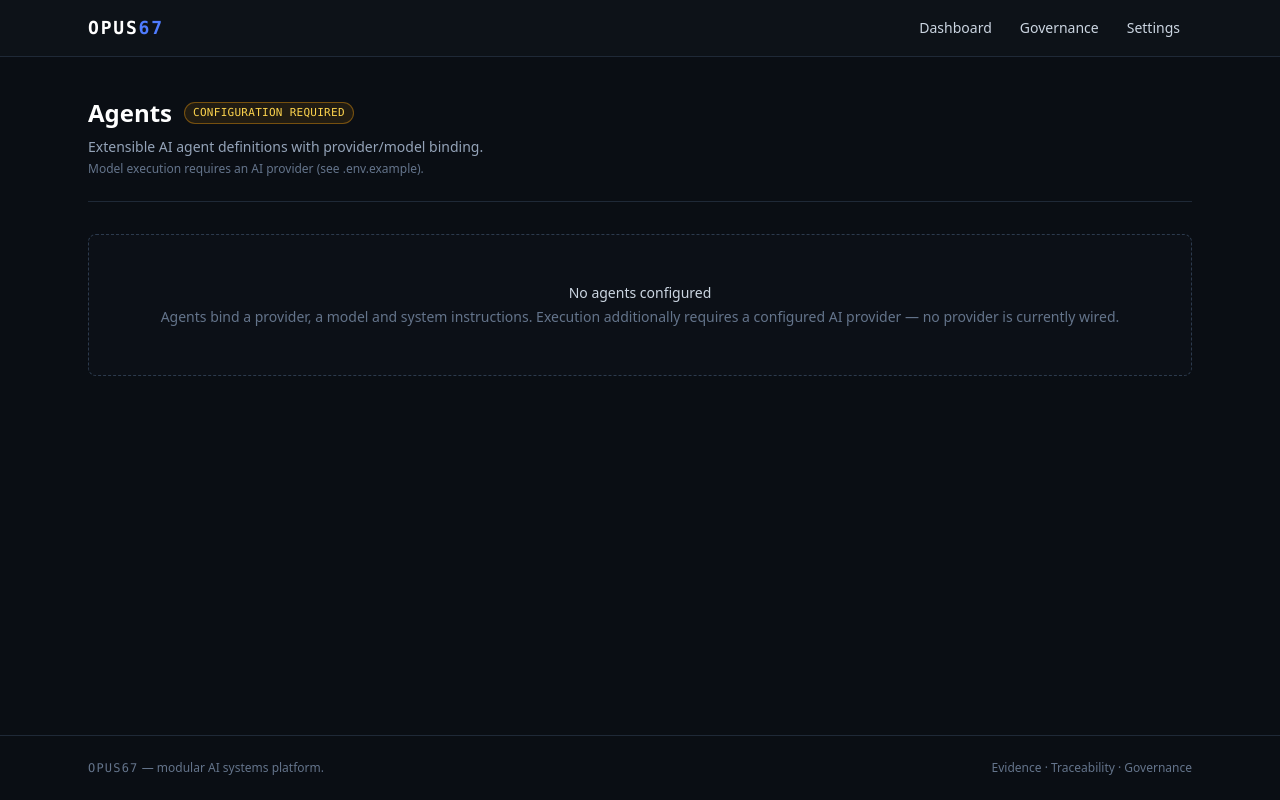
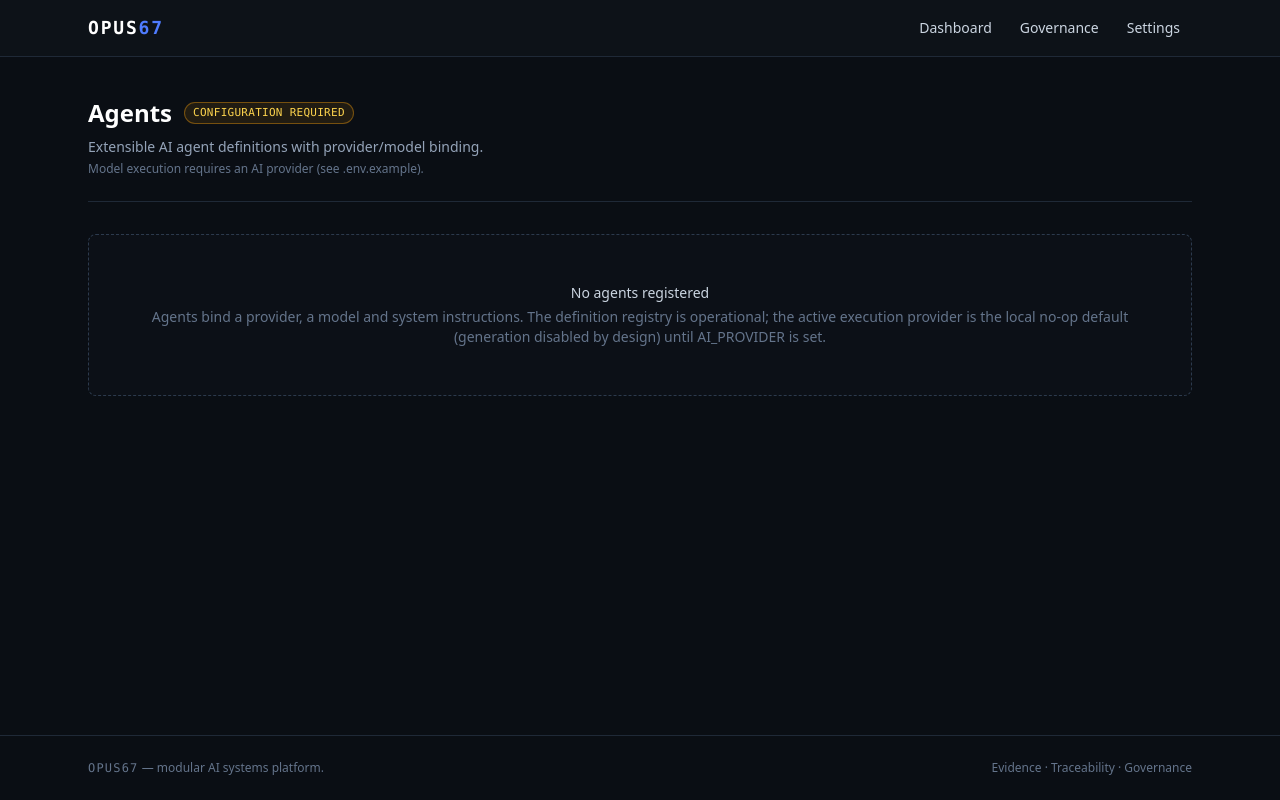
Before and after one commit to pergolessi9-star/OPUS67, a Next.js app: page /agents in a window 1280 px wide. Built offline with nearby package versions, Linux system fonts and the light colour scheme.

Commit message:
feat: explicit driver reporting in APIs; agents/tools pages operational
- /api/health reports active drivers (storage, aiProvider)
- /api/status and /tools register built-in tools; agents empty state updated

```diff
--- a/app/agents/page.tsx
+++ b/app/agents/page.tsx
@@ -30,8 +30,8 @@ export default function AgentsPage() {
       />
       {agents.length === 0 ? (
         <EmptyState
-          title="No agents configured"
-          description="Agents bind a provider, a model and system instructions. Execution additionally requires a configured AI provider — no provider is currently wired."
+          title="No agents registered"
+          description="Agents bind a provider, a model and system instructions. The definition registry is operational; the active execution provider is the local no-op default (generation disabled by design) until AI_PROVIDER is set."
         />
       ) : (
         <ul className="divide-y divide-ink-700 rounded-lg border border-ink-700">
--- a/app/api/health/route.ts
+++ b/app/api/health/route.ts
@@ -6,8 +6,11 @@ export const dynamic = "force-dynamic";
 /**
  * GET /api/health
  *
- * Safe, minimal liveness/readiness signal. Distinguishes application,
- * database and provider state WITHOUT leaking secrets, paths or env values.
+ * Safe, minimal liveness/readiness signal. Reports the ACTIVE drivers
+ * (storage and AI provider) WITHOUT leaking secrets, paths or env values.
+ * The platform is always configured: defaults are the explicit local
+ * drivers ("memory" storage, "null" provider); external services are
+ * opt-in via server-side env vars.
  */
 export async function GET() {
   const env = getEnvironmentStatus();
@@ -18,8 +21,8 @@ export async function GET() {
       service: "OPUS67",
       checks: {
         application: "healthy",
-        database: env.database === "configured" ? "configured" : "not_configured",
-        aiProvider: env.aiProvider === "configured" ? "configured" : "not_configured",
+        storage: env.databaseDriver,
+        aiProvider: env.aiProviderDriver,
       },
     },
     { status: 200 },
--- a/app/api/status/route.ts
+++ b/app/api/status/route.ts
@@ -1,5 +1,6 @@
 import { NextResponse } from "next/server";
 import { getStore } from "@/lib/db/repository";
+import { ensureBuiltInToolsRegistered } from "@/lib/tools/built-in-tools";
 import { MODULES } from "@/config/modules";
 
 export const dynamic = "force-dynamic";
@@ -11,6 +12,7 @@ export const dynamic = "force-dynamic";
  * store. Contains no credentials or internal paths.
  */
 export async function GET() {
+  ensureBuiltInToolsRegistered();
   const store = getStore();
 
   return NextResponse.json(
--- a/app/tools/page.tsx
+++ b/app/tools/page.tsx
@@ -1,5 +1,6 @@
 import type { Metadata } from "next";
 import { getStore } from "@/lib/db/repository";
+import { ensureBuiltInToolsRegistered } from "@/lib/tools/built-in-tools";
 import { getModule } from "@/lib/utils/module";
 import { Badge } from "@/components/ui/badge";
 import { EmptyState } from "@/components/ui/empty-state";
@@ -18,6 +19,7 @@ const statusTone: Record<ToolStatus, "green" | "amber" | "slate" | "red"> = {
 
 export default function ToolsPage() {
   const mod = getModule("tools");
+  ensureBuiltInToolsRegistered();
   const tools = getStore().tools.list();
 
   return (
@@ -31,7 +33,7 @@ export default function ToolsPage() {
       {tools.length === 0 ? (
         <EmptyState
           title="No tools registered"
-          description="External integrations are encapsulated behind explicit schemas and permissions. No integration is currently wired, so none is declared AVAILABLE."
+          description="Tools are encapsulated behind explicit schemas and permissions. Built-in system tools register automatically; external integrations are optional and none is claimed as available."
         />
       ) : (
         <ul className="divide-y divide-ink-700 rounded-lg border border-ink-700">
```
